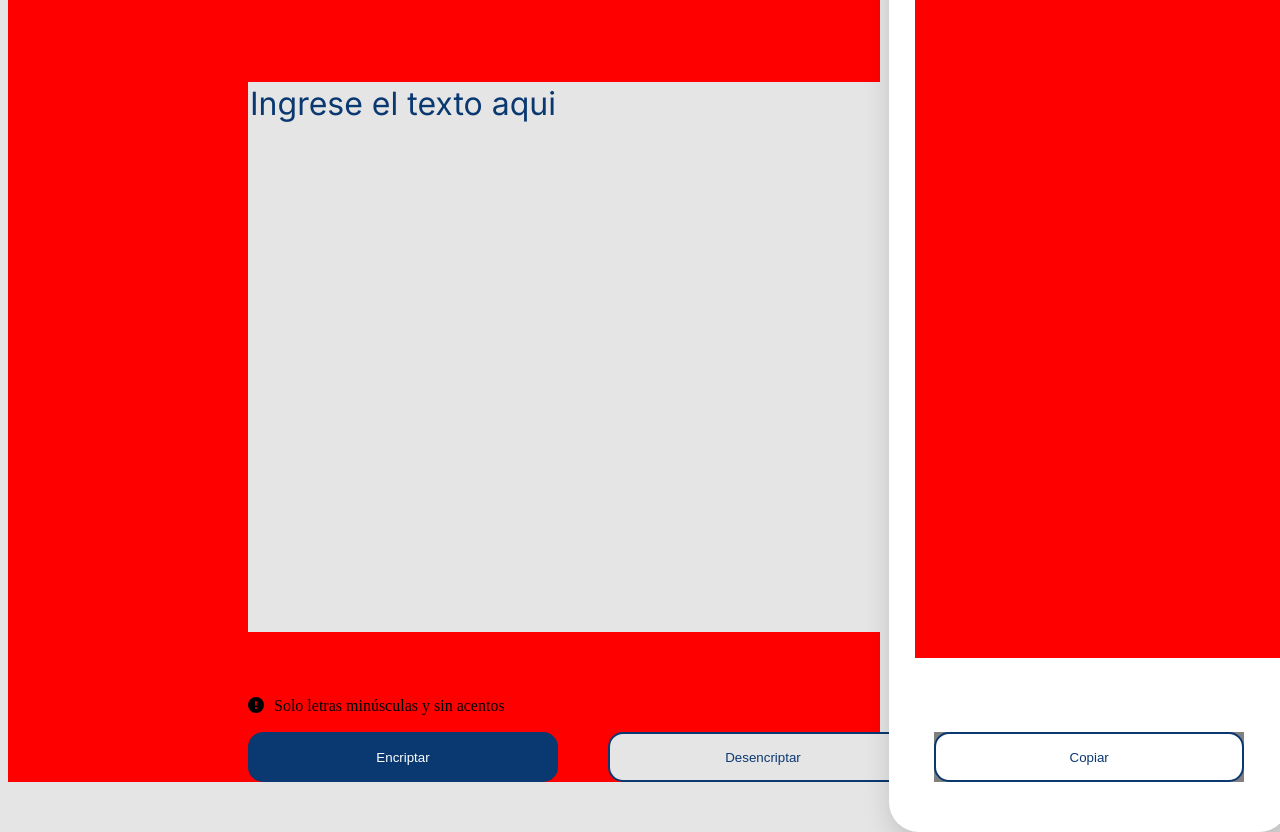
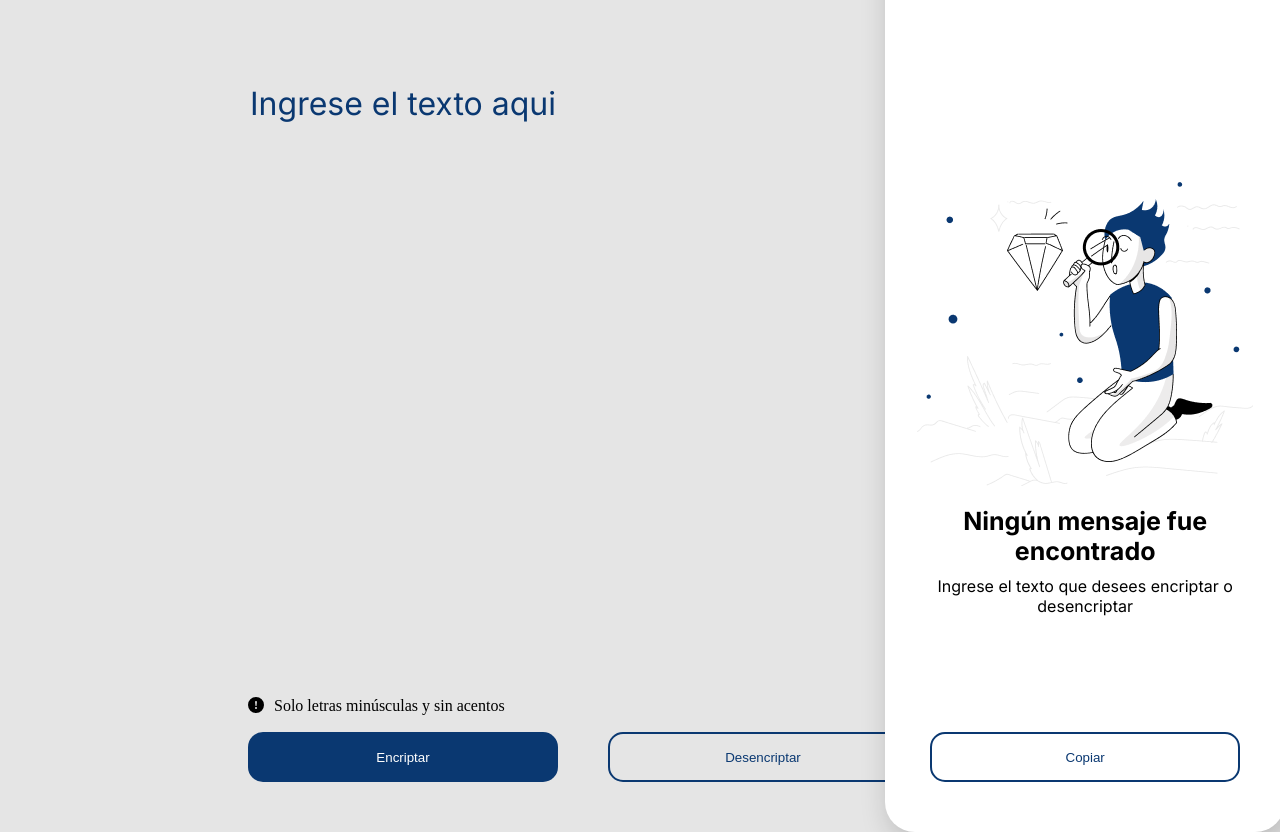
Before and after one commit to MonseAE/desafio_one, a plain HTML site: page index.html in a window 1280 px wide. Shown: the part 110-942 px from the top of the page. Drawn offline with Linux system fonts and the light colour scheme.

Commit message:
Se acomodo todo , se puso en absoluto lo que se tenia que poner Se centro el boton copiar

```diff
--- a/index.css
+++ b/index.css
@@ -17,7 +17,7 @@ body{
 }
  .uno{
     /* background-color: #E5E5E5; */
-    background-color: red;
+    /* background-color: red; */
     width: 69%;
     height: 800px;
     display: inline-block;
@@ -106,12 +106,12 @@ body{
 }
 
 .dos{
-    background-color: blue;
+    /* background-color: blue;  */
     width: 30%;
     height: 800px;
     display: inline-block;
     margin-left: 5px;
-    position: relative;
+    position: absolute;
     /* top: -390px; */
 
 
@@ -122,7 +122,7 @@ body{
     background-color: white;
     width: 400px;
     height: 900px;
-    position: relative;
+    position:relative;
     top: -50px;
     margin: 0 auto;
     border-radius: 30px;
@@ -135,7 +135,7 @@ body{
     resize: none;
     border: none;
     outline: none;
-    background-color: red;
+    /* background-color: red; */
     font-size: 24px;
     font-family: 'Inter', sans-serif;
     color: gray;
@@ -144,10 +144,10 @@ body{
     margin: 26px;
 
 }
-
+/*Esta imagen aparece y desaparece*/
 .iamgen{
     /* background-color: pink; */
-    display: none;
+    /* display: none; */
     width: 336px;
     height: 304px;
     position: relative;
@@ -159,10 +159,10 @@ body{
     width: 100%;
     height: 100%;
 }
-
+/*Este texto aparece y desaparece*/
  .texto{
     /* background-color: aquamarine; */
-    display: none;
+    /* display: none; */
     width: 336px;
     height: 122px;
     position: relative;
@@ -187,12 +187,13 @@ body{
 }
 
 .boton-copiar{
-    background-color: gray;
+    /* background-color: gray; */
     width: 310px;
     height: 50px;
-    position: relative;
+    position: absolute;
     top: 800px;
-    margin: 0 auto;
+    margin-left: 45px;
+    /* margin: 0 auto; */
 
 
 }
@@ -204,5 +205,6 @@ body{
     background-color:white;
     color: #0A3871;
     border: 2px solid #0A3871;
-    position: absolute;
+
+
 }
```
